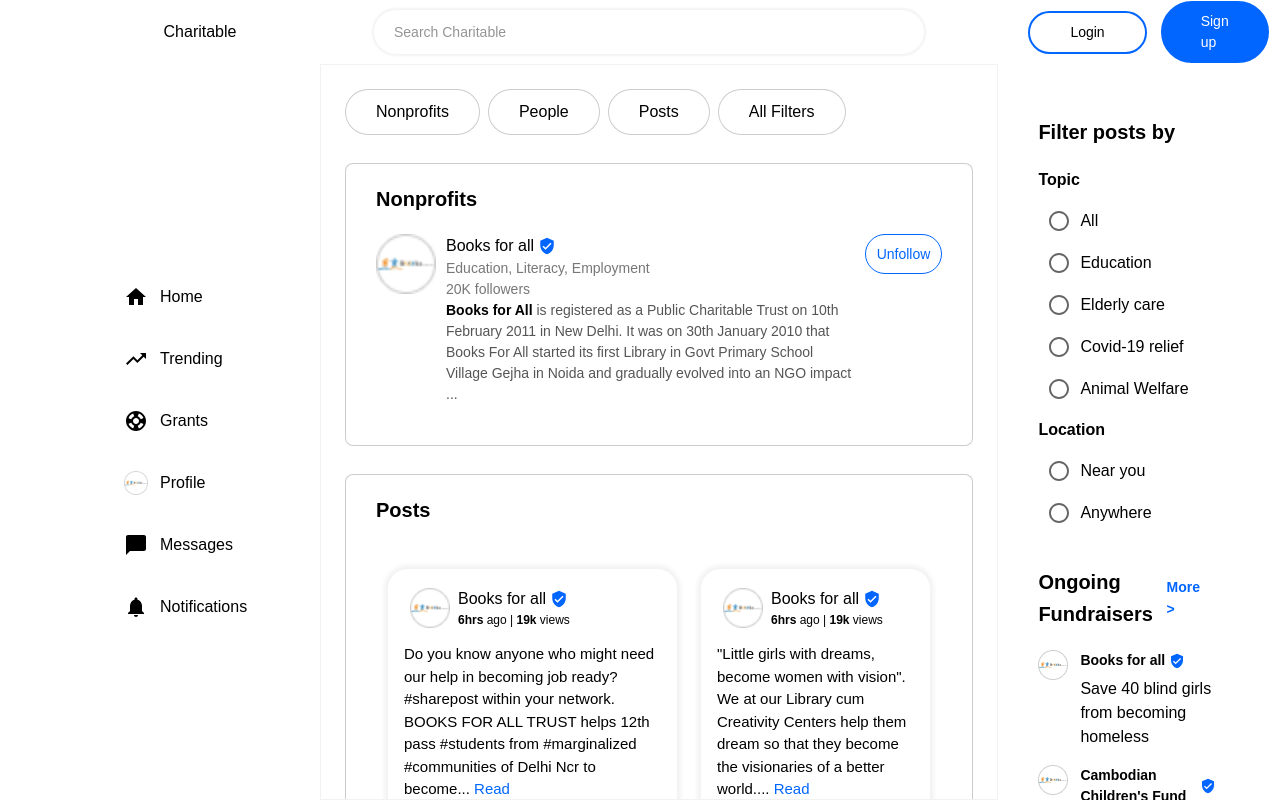
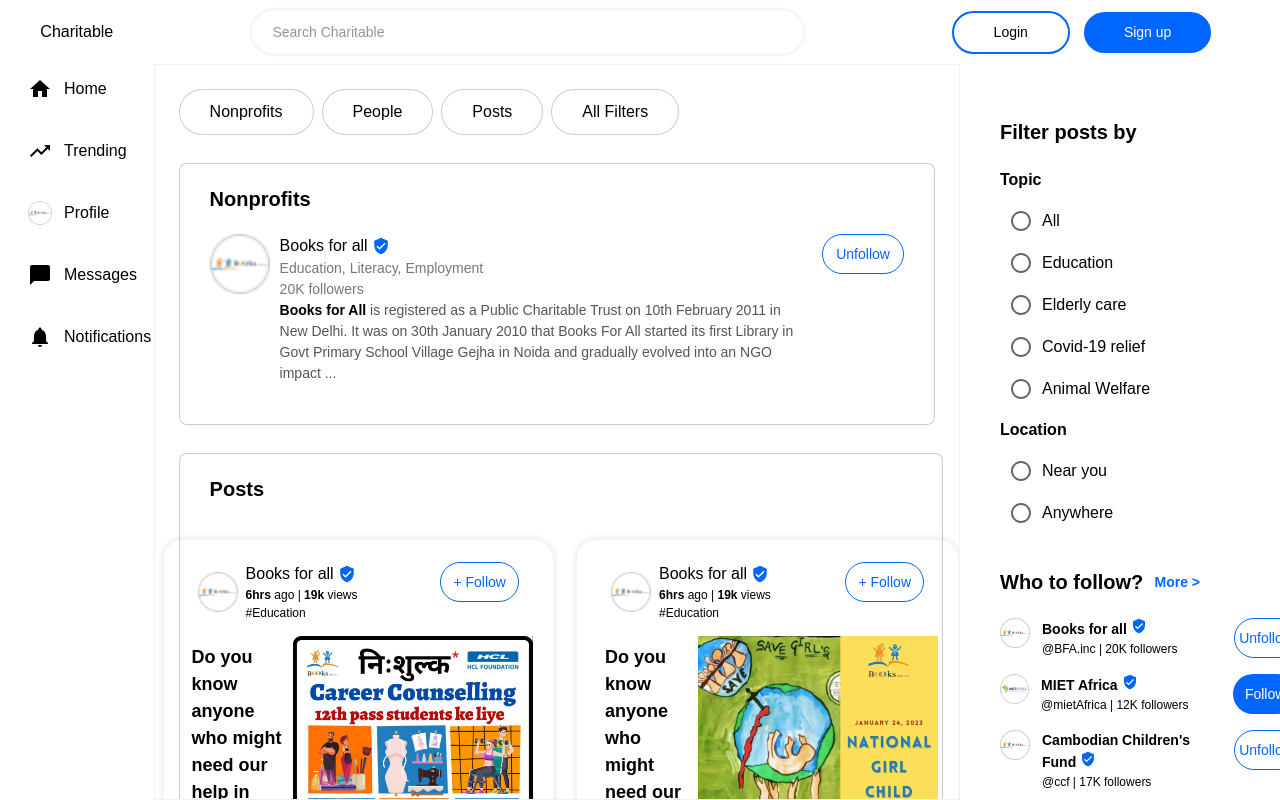
Before and after one commit to zweistein1326/FindNFund, a Next.js app: page /search in a window 1280 px wide. Built offline with nearby package versions, Linux system fonts and the light colour scheme.

Commit message:
FIX: Layout styling

```diff
--- a/components/container/leftNav.tsx
+++ b/components/container/leftNav.tsx
@@ -12,7 +12,7 @@ const LeftNav = ({setIsMenuVisible = ()=>{}}:any) => {
     const tabs = [
         { title: 'Home', href: '/feed', icon: <Home style={{ color: router.pathname === '/feed' ? '#FFF' : '#000' }} />},
         { title: 'Trending', href: '/trending' , icon:<TrendingUp style={{ color: router.pathname === '/trending' ? '#FFF' : '#000' }}/>},
-        { title: 'Grants', href: '/grants' , icon:<Support style={{ color: router.pathname === '/grants' ? '#FFF' : '#000' }}/>},
+        // { title: 'Grants', href: '/grants' , icon:<Support style={{ color: router.pathname === '/grants' ? '#FFF' : '#000' }}/>},
         { title: 'Profile', href: '/profile', icon: <img src={users[0].profile_image_url} style={{height:24, width:24, background:'#FFF'}} alt="profile-image" />},
         { title: 'Messages', href: '/messages' , icon:<ChatBubble style={{ color: router.pathname === '/messages' ? '#FFF' : '#000' }}/>},
         { title: 'Notifications', href: '/notifications' , icon:<Notifications style={{ color: router.pathname === '/notifications' ? '#FFF' : '#000' }}/>},
@@ -20,7 +20,7 @@ const LeftNav = ({setIsMenuVisible = ()=>{}}:any) => {
 
     const Top = () => {
         return (
-            <div style={{height:'40vh', width:'70%',}}>
+            <div style={{height:'40vh', width:'100%',}}>
                 {/* <p style={{fontSize:12, paddingLeft:24}}>Feeds</p> */}
                 {tabs.map((tab, index) =>
                     <div key={index} style={{backgroundColor: router.pathname===tab.href ? '#0066FF' : 'white', height:'50px', padding:'0px 20px', display:'flex', alignItems:'center', justifyContent:'flex-start', marginBottom:12}}>
@@ -38,7 +38,7 @@ const LeftNav = ({setIsMenuVisible = ()=>{}}:any) => {
     console.log(mdOrSmaller);
 
     return (
-        <div style={{margin:0, paddingRight: 40, padding:'0px 0px', width:mdOrSmaller ? '80vw' : '25vw', display:'flex', flexDirection:'column', justifyContent:'center', alignItems:'flex-end'}}>
+        <div style={{margin:0, paddingRight: 40, padding:'0px 0px', width:mdOrSmaller ? '80vw' : '12vw', display:'flex', flexDirection:'column', justifyContent:'flex-start', alignItems:'flex-end'}}>
             <Top />
         </div>
     )
--- a/components/container/rightNav.tsx
+++ b/components/container/rightNav.tsx
@@ -16,12 +16,14 @@ const RightNav = () => {
     ]);
 
     return (
-        router.pathname == '/feed'  ? <div style={{ height: '100vh', width: '22%', padding: '40px 40px', overflowY:'scroll', paddingBottom:120}}>
-            <Fundraisers />
+        router.pathname == '/feed'  ? <div style={{ height: '100vh', width: '25%', padding: '40px 40px', overflowY:'scroll', paddingBottom:120}}>
+            <Filters />
             <Who2Follow />
-        </div> : <div style={{ height: '100vh', width: '22%', padding: '40px 40px', overflowY:'scroll', paddingBottom:120}}>
+            {/* <Fundraisers /> */}
+        </div> : <div style={{ height: '100vh', width: '25%', padding: '40px 40px', overflowY:'scroll', paddingBottom:120}}>
             <Filters />
-            <Fundraisers />
+            <Who2Follow />
+            {/* <Fundraisers /> */}
         </div>
     )
 }
--- a/components/feed/item/attachment.tsx
+++ b/components/feed/item/attachment.tsx
@@ -2,8 +2,8 @@ const AttachmentTile = ({ assets }: any) => {
     return (
         assets.map((asset: any, index: number) => {
         return (
-            <div key={index} style={{ height: '100%', width: '100%', display: 'flex', alignItems: 'center', justifyContent:'center' }}>
-                <img src={asset.uri} style={{ width: '100%' }} />
+            <div key={index} style={{ display: 'flex', alignItems: 'center', justifyContent:'flex-end', background:'yellow' }}>
+                <img src={asset.uri} style={{ maxWidth: '240px' }} />
             </div>
         )
     }))
--- a/components/feed/item/stats/share.tsx
+++ b/components/feed/item/stats/share.tsx
@@ -1,6 +1,7 @@
 const Share = () => {
     return (
-        <div>
+        <div style={{display:'flex', flexDirection:'row', alignItems:'center'}}>
+            <p style={{padding:"0px 6px 0px 12px", fontSize:14}}>{9021} </p>
             <img src="/images/icons/share.svg" style={{ height: 16, width: 16}} />
         </div>
     );
--- a/components/feed/item/tile-header.tsx
+++ b/components/feed/item/tile-header.tsx
@@ -1,8 +1,9 @@
 import { VerifiedUser } from "@mui/icons-material";
-import { Typography } from "@mui/material";
+import { Button, Typography } from "@mui/material";
 import Link from "next/link";
 import { useRouter } from "next/router";
-import { useState } from "react";
+import { useContext, useState } from "react";
+import UsersContext from "../../../hooks/users-context-provider";
 
 const TileHeader = ({ sender, post }: any) => {
     const [hoverVerify, setHoverVerify] = useState(false);
@@ -48,8 +49,9 @@ const TileHeader = ({ sender, post }: any) => {
 
     const router = useRouter();
 
+    const { updateUser } = useContext(UsersContext);
     return (
-        <div className="sender_info" style={{ padding: 10, margin: 4, display: 'flex', flexDirection: 'row', alignItems: 'center', justifyContent: 'space-between' }}>
+        <div className="sender_info" style={{ padding: 10, margin: 4, display: 'flex', flexDirection: 'row', alignItems: 'flex-start', justifyContent: 'space-between'}}>
 
                 <div style={{ display: 'flex', flexDirection: 'row', alignItems: 'center'}}>
                     <img src={sender.profile_image_url} style={{ height: 40, width: 40 }} />
@@ -64,9 +66,11 @@ const TileHeader = ({ sender, post }: any) => {
                             </div>
                         </div>
                         <Typography style={{margin:0, fontSize:12}}><span style={{fontWeight:600}}>{calculatePostTime()}</span> ago | <span style={{fontWeight:600}}>19k</span> views</Typography>
+                        <Typography style={{fontSize:12}}>#Education</Typography>
                     </div>
-                </div>
-
+            </div>
+            {1 == 1? <Button style={{ backgroundColor: '#FFF', height: 40, borderRadius: 20, padding: '8px 12px', color: '#FFF', border:'1px solid #0066FF', color:'#0066FF', fontSize: 14, textTransform: 'capitalize' }} onClick={() => {}}>+ Follow</Button> :
+            null}
         </div>
     );
 }
--- a/components/feed/item/tile.tsx
+++ b/components/feed/item/tile.tsx
@@ -10,6 +10,7 @@ import Comment from "./stats/comment";
 import Share from "./stats/share";
 import TileHeader from "./tile-header";
 import { Typography } from "@mui/material";
+import { useState } from "react";
 
 const FeedTile = (props: any) => {
 
@@ -18,12 +19,15 @@ const FeedTile = (props: any) => {
     console.log(post, sender);
 
     return (
-        <div style={{ padding: '4px 8px', boxShadow: '0px 0px 4px 4px rgba(0,0,0,0.05)', borderRadius: 20, margin: '24px 12px', maxWidth: '400px' }}>
+        <div style={{ padding: '8px 20px', boxShadow: '0px 0px 4px 4px rgba(0,0,0,0.05)', borderRadius: 20, margin: '16px 12px', width:'80%' }}>
             {/* HEADER */}
             <TileHeader sender={sender} post={post} />
             {/* INFO */}
-            <div>
-                <Typography style={{ padding: "0px 8px", fontSize: '15px', marginBottom:8 }}>{post.info.text.slice(0, 198)}{post.info.text.length > 150 ? <span style={{ color: '#000' }}>... <span style={{ color: '#0066FF' }}>Read</span></span> : null}</Typography>
+            <div style={{ display: 'flex', flexDirection: 'row', width: '100%', justifyContent: 'space-between', alignItems: 'flex-start'}}>
+                <div>
+                    <PostTitle post={post} />
+                    <PostBody post={post} />
+                </div>
                 {post.info.assets.length > 0 ? <AttachmentTile assets={post.info.assets} /> : null}
             </div>
             {/* STATS */}
@@ -31,11 +35,29 @@ const FeedTile = (props: any) => {
                 <div style={{ display: 'flex', flexDirection: 'row' }}>
                     <Like likes={post.stats.likes} />
                     <Comment comments={post.stats.comments} />
+                    <Share/>
                 </div>
-                <Share/>
             </div>
         </div>
     )
 }
 
+const PostTitle = ({ post }: any) => {
+
+    const [isExpanded, setIsExpanded] = useState(false);
+    return (
+        <Typography style={{ padding: "8px 8px", fontSize: '18px', marginBottom: 8, fontWeight:600}}>
+            {post.info.title}
+        </Typography>
+    )
+}
+
+const PostBody = ({post}: any) => {
+    return (
+        <Typography style={{ padding: "0px 8px", fontSize: '15px', marginBottom: 8 }}>
+            { post.info.text }{ post.info.text.length > 3000 ? <span style={{ color: '#000' }}>... <span style={{ color: '#0066FF' }}>Read</span></span> : null }
+        </Typography>
+    )
+}
+
 export default FeedTile;
--- a/components/header/actions.tsx
+++ b/components/header/actions.tsx
@@ -8,7 +8,7 @@ const Actions = ({ user }: any) => {
     const activeUser = user;
     const { user_id } = useContext(LoginContext);
     return (
-        <div style={{width:'22vw', display:'flex', flexDirection:'row', justifyContent:'flex-start', padding:'0 30px', background:'white'}}>
+        <div style={{width:'28vw', display:'flex', flexDirection:'row', justifyContent:'flex-start', padding:'0 30px', background:'white'}}>
             {/* Add google with login option here */}
             {user_id !=='' ? <ActiveActions activeUser={activeUser}/> : <InactiveActions />}
         </div>
--- a/components/header/index.tsx
+++ b/components/header/index.tsx
@@ -17,9 +17,9 @@ const Header = () => {
 
 const HeaderDesktop = () => {
     return (
-        <div style={{ position: 'fixed', display: 'flex', flexDirection: 'row', height: '8vh', width: '100vw', top: 0, alignItems: 'center', justifyContent: 'center', backgroundColor:'rgba(255,255,255,1)', borderBottomLeftRadius:  0, borderBottomRightRadius: 0, zIndex:99}}>
-            <Link href="/feed" style={{ width: '25vw', textAlign: 'center'}}>
-                <Typography style={{ paddingLeft: '80px' }}>Charitable</Typography>
+        <div style={{ position: 'fixed', display: 'flex', flexDirection: 'row', height: '8vh', width: '100vw', top: 0, alignItems: 'center', justifyContent: 'space-between', backgroundColor:'rgba(255,255,255,1)', borderBottomLeftRadius:  0, borderBottomRightRadius: 0, zIndex:99}}>
+            <Link href="/feed" style={{ width: '12vw', textAlign: 'center'}}>
+                <Typography style={{ paddingLeft: '0px' }}>Charitable</Typography>
             </Link>
             {/* Searchbar */}
             <Searchbar/>
--- a/dummydata/posts.tsx
+++ b/dummydata/posts.tsx
@@ -11,6 +11,7 @@ export interface PostHeader {
 
 
 export interface PostInfo {
+    title: string,
     text: string,
     assets: object[],
 }
@@ -28,6 +29,7 @@ export const posts: Post[] = [
             timestamp: 1674650553000,
         },
         info: {
+            title:'Do you know anyone who might need our help in becoming job ready?',
             text: 'Do you know anyone who might need our help in becoming job ready? #sharepost within your network. BOOKS FOR ALL TRUST helps 12th pass #students from #marginalized #communities of Delhi Ncr to become JOB READY. To know more about the courses follow our next post or contact us on the provided numbers between 9 am to 5 pm.',
             assets: [{uri:"/images/posts/post-1.jpeg"}],
         },
@@ -42,6 +44,7 @@ export const posts: Post[] = [
             timestamp: 1674650553000,
         },
         info: {
+            title:'Do you know anyone who might need our help in becoming job ready?',
             text: '"Little girls with dreams, become women with vision". We at our Library cum Creativity Centers help them dream so that they become the visionaries of a better world.',
             assets: [{uri:"/images/posts/post-2.png"}],
         },
@@ -56,6 +59,7 @@ export const posts: Post[] = [
             timestamp: 1674650553000,
         },
         info: {
+            title:'Do you know anyone who might need our help in becoming job ready?',
             text: 'Happy International Day of the Girl Child. Meet the bubbliest Mascot of BFA, Mala. We met her a few years ago, she was hardly 9-year-old then but her smile reminds us everyday how important the change is for which we are working. Please help us in supporting the education of a #girlchild and making her self-dependent. Support our cause: https://lnkd.in/eJpk9V3X',
             assets: [{uri:"/images/posts/post-3.jpeg"}],
         },
@@ -70,6 +74,7 @@ export const posts: Post[] = [
             timestamp: 1674650553000,
         },
         info: {
+            title:'Do you know anyone who might need our help in becoming job ready?',
             text: 'We are raising funds for sponsoring 3 bright students who have showed high caliber in the fields of science and technology.',
             assets: [{uri:"https://github.com/zweistein1326/FindNFund/blob/main/public/images/africa_children.png?raw=true"}],
         },
@@ -84,6 +89,7 @@ export const posts: Post[] = [
             timestamp: 1674650553000
         },
         info: {
+            title:'Do you know anyone who might need our help in becoming job ready?',
             text: 'At our Library cum Creativity Centres children get a space to indulge themselves in beautifully illustrated story books  ',
             assets: [{uri: "https://github.com/zweistein1326/FindNFund/blob/main/public/images/africa_children_2.png?raw=true"}],
         },
```
Also changed, not shown: components/feed/index.tsx (+3 -6 lines), pages/verify/index.tsx (+4 -4 lines).
